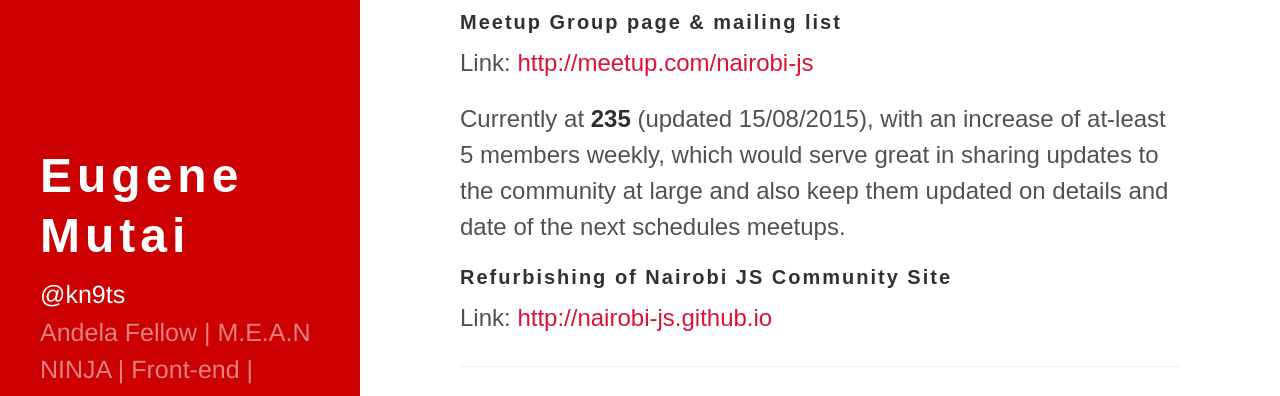
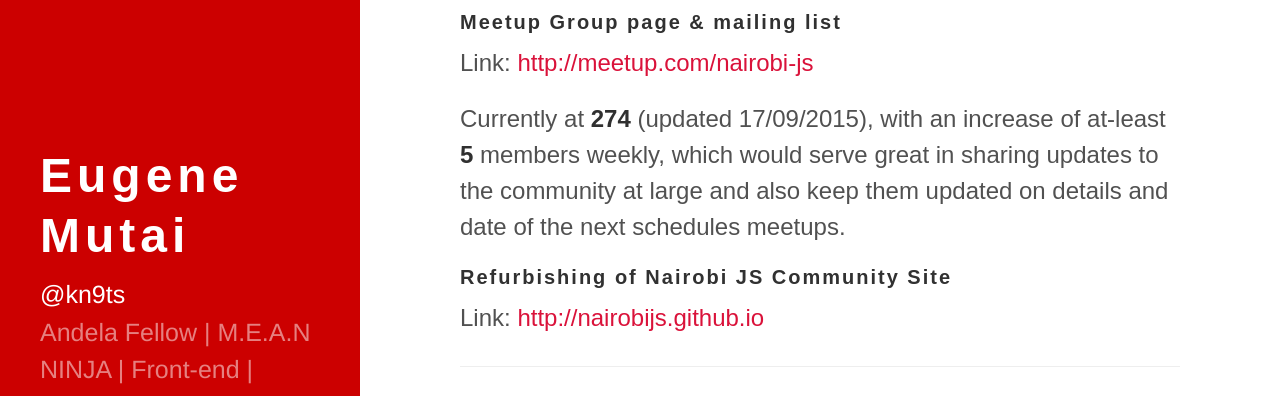
Before and after one commit to kn9ts/community-resume, a Jekyll site: the page built from index.md, in a window 1280 px wide and 900 px high, scrolled down 1446 px. Shown: the part 155-551 px from the top of the window. Built offline with Jekyll 4.4.1, drawn with Linux system fonts in a browser that asks for light colours; nearby versions of some CDN libraries; some web fonts are replaced; some of the changed text lies outside the part shown.

Commit message:
done a few refactoring

```diff
--- a/index.md
+++ b/index.md
@@ -33,10 +33,10 @@ Currently at **89** (at the time of writing) members (threshold is 100 for whats
 #### Meetup Group page & mailing list
 Link: [http://meetup.com/nairobi-js](http://meetup.com/nairobi-js)
 
-Currently at **235** (updated 15/08/2015), with an increase of at-least 5 members weekly, which would serve great in sharing updates to the community at large and also keep them updated on details and date of the next schedules meetups.
+Currently at **274** (updated 17/09/2015), with an increase of at-least **5** members weekly, which would serve great in sharing updates to the community at large and also keep them updated on details and date of the next schedules meetups.
 
 #### Refurbishing of Nairobi JS Community Site
-Link: [http://nairobi-js.github.io](http://nairobi-js.github.io)
+Link: [http://nairobijs.github.io](http://nairobijs.github.io)
 
 ---
 
```
Also changed, not shown: other parts of index.md (+3 -3 lines).
